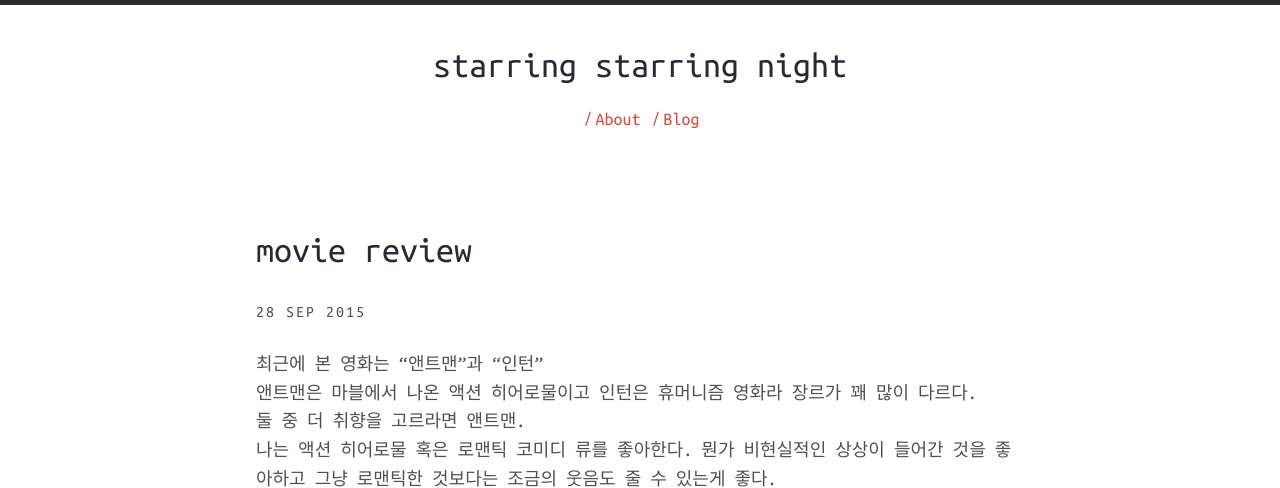
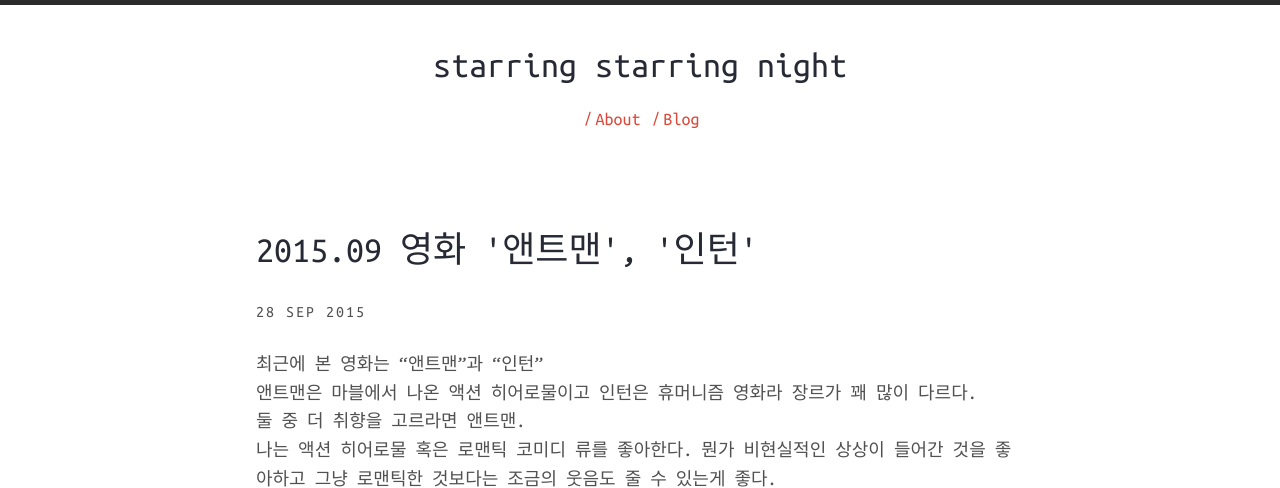
Before and after one commit to hahajh/hahajh.github.com, a Jekyll site: the page built from _posts/2015-09-28-movie-review.md, in a window 1280 px wide and 900 px high, cut to the strip 0-488 px from the top of the window. Built offline with Jekyll 4.4.1, drawn with Linux system fonts in a browser that asks for light colours; nearby versions of some CDN libraries.

Commit message:
Mr Hyde was here …

```diff
--- a/_posts/2015-09-28-movie-review.md
+++ b/_posts/2015-09-28-movie-review.md
@@ -1,6 +1,6 @@
 ---
 layout: post
-title: movie review
+title: 2015.09 영화 '앤트맨', '인턴'
 tags: [movie, review]
 ---
 최근에 본 영화는 "앤트맨"과 "인턴"
```
